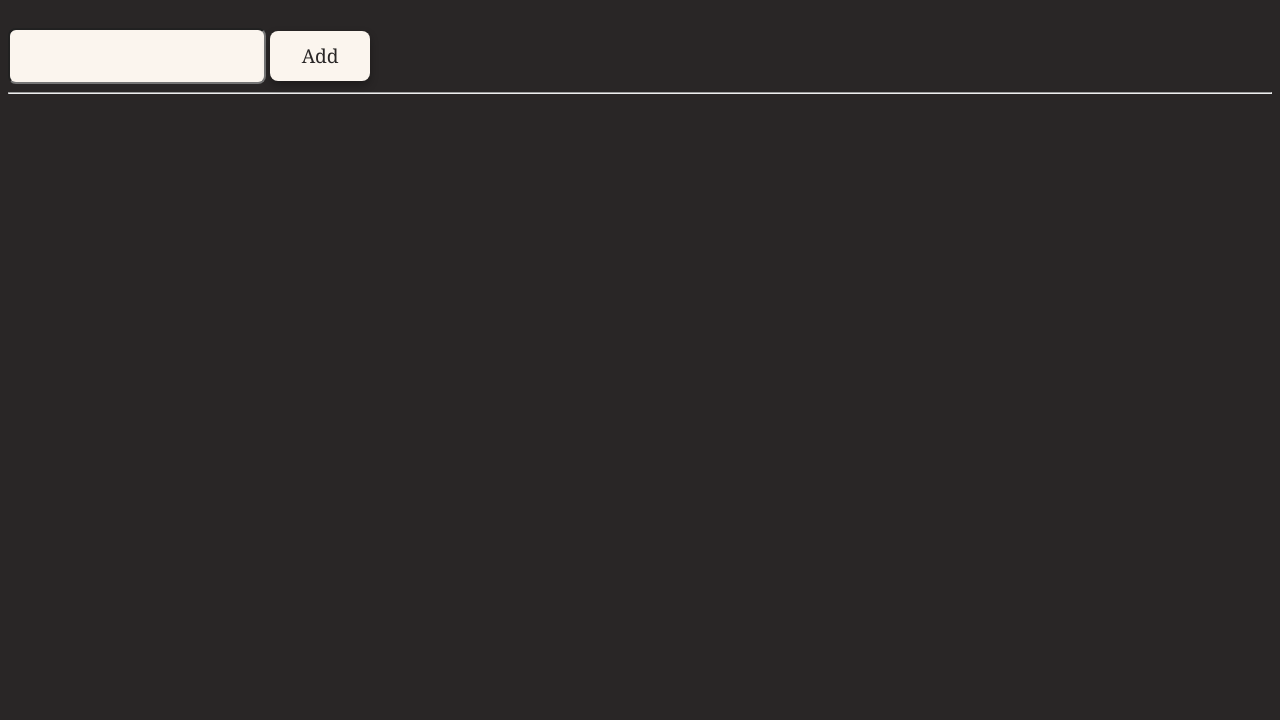
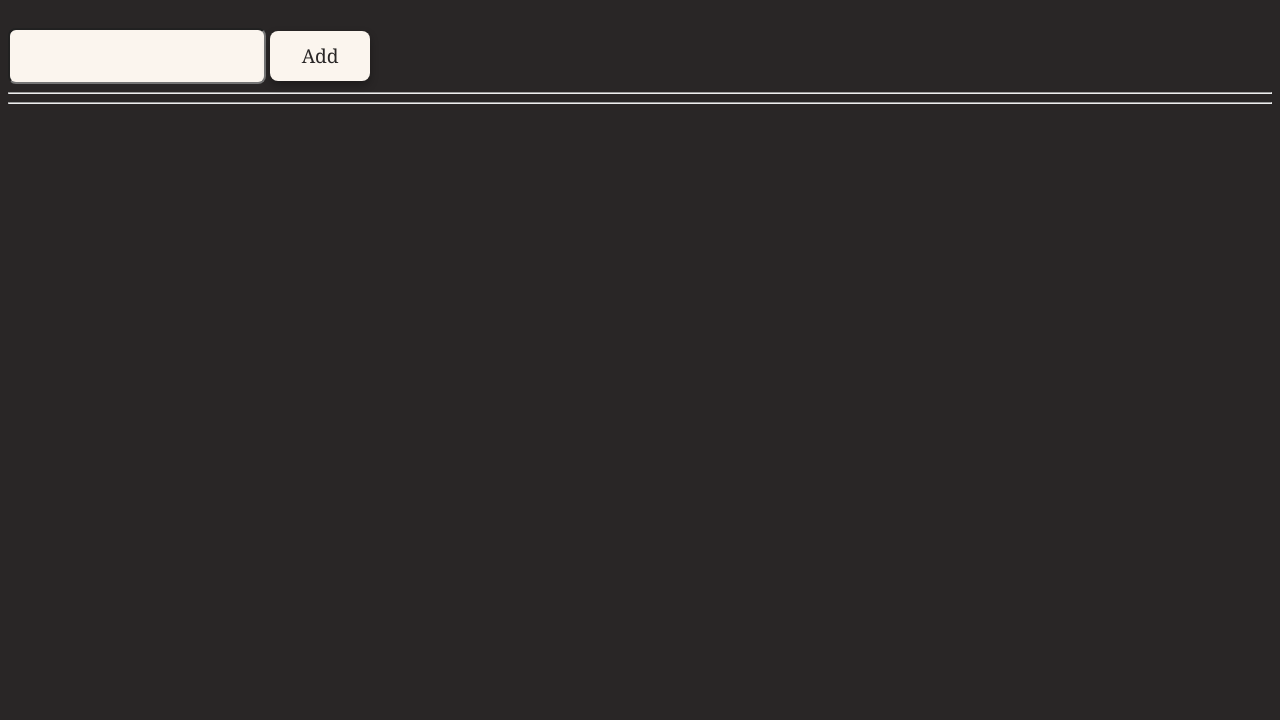
Before and after one commit to tobibi300/to-do-list-thingy, a plain HTML site: page index.html in a window 1280 px wide. Shown: the part 80-800 px from the top of the page. Drawn offline with Linux system fonts and the light colour scheme.

Commit message:
Update index.html

```diff
--- a/index.html
+++ b/index.html
@@ -11,7 +11,7 @@
     <input type="text" id="taskBox" name="do">
     <button type="button" id="addButton">Add</button><br><hr>
     <div id="taskList"></div>
-    <div id="doneList"></div>
+    <div id="doneList"></div><hr>
     <script src="index.js"></script>
 </body>
 </html>
```
